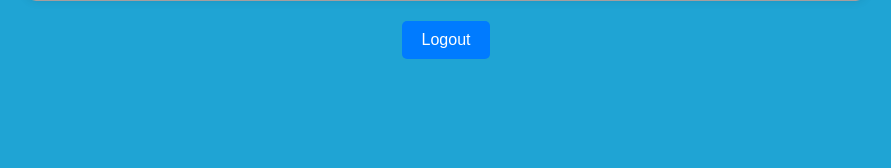
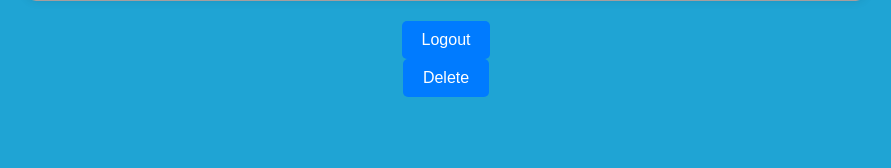
Before and after one commit to nilaachandra/Sign-Up-and-Sign-In, a Flask app: page /profilepage in a window 1280 px wide. Shown: the part 421-589 px from the top of the page, without its empty margins (194-1085 px from the left). Run offline with Flask 3, Linux system fonts and the light colour scheme; the visitor is signed in with stand-in values (Sample User, id 1); tables that the repository leaves empty or names only in its code hold one stand-in row (values such as "Sample post"); some libraries are stand-ins or nearby versions.

Commit message:
added delete profile function

```diff
--- a/main.py
+++ b/main.py
@@ -91,5 +91,13 @@ def logout():
     session.pop('user_id', None)
     return redirect('/')
 
+#delete function
+@app.route('/delete')
+def delete_profile():
+    if 'user_id' in session:
+        user_id = session['user_id']
+        cursor.execute("DELETE FROM users WHERE id = %s", (user_id,))
+        flash("profile deleted")
+        return redirect('/login')
 if __name__ == "__main__":
     app.run(debug=True)
--- a/static/style.css
+++ b/static/style.css
@@ -13,7 +13,7 @@ li {
     padding: 0;
 }
 h5 {
-    color: red;
+    color: rgb(48, 46, 46);
 }
 form {
     max-width: 400px;
@@ -90,3 +90,18 @@ button:hover {
 .logout-button:hover {
     background-color: #0056b3;
 }
+.delete-button {
+    display: inline-block;
+    padding: 10px 20px;
+    background-color: #007BFF;
+    color: #fff;
+    border: none;
+    border-radius: 5px;
+    cursor: pointer;
+    font-size: 16px;
+    text-decoration: none;
+}
+
+.delete-button:hover {
+    background-color: #0056b3;
+}
--- a/templates/profile.html
+++ b/templates/profile.html
@@ -3,20 +3,22 @@
 <head>
     <meta charset="UTF-8">
     <meta name="viewport" content="width=device-width, initial-scale=1.0">
-    <title>profilepage/{{ user[1] }}</title>
+    {% if user %}
+    <title>profilepage - {{ user[1] }}</title>
     <link rel="stylesheet" type="text/css" href="{{ url_for('static', filename='style.css') }}">
 </head>
 <body>
     <div class="profile-container">
         <img class="profile-picture" src="https://via.placeholder.com/150" alt="Profile Picture">
-        {% if user %}
+
         <h1 class="profile-name">Welcome to your Profile,{{ user[1] }}</h1>
             <h2><strong>Name:</strong>{{ user[1] }}</h2>
             <h2><strong>Username:</strong>{{ user[2] }}</h2>
             <h2><strong>email:</strong> <a href="#">{{ user[3] }}</a></h2>
             {% endif %}
 </div>
-    <center><a href='/logout'><button class="logout-button">Logout</button>
-    </a></center>
+    <center><a href='/logout'><button class="logout-button">Logout</button></a></center>
+        <center><a href='/delete'><button class="delete-button">Delete</button></a></center>
+
 </body>
 </html>
```
